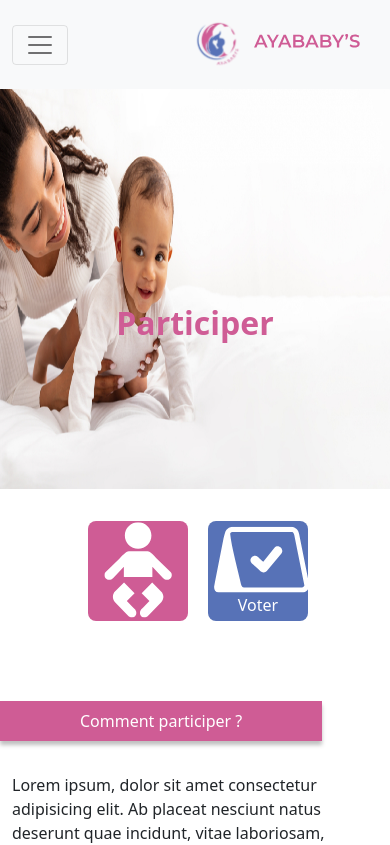
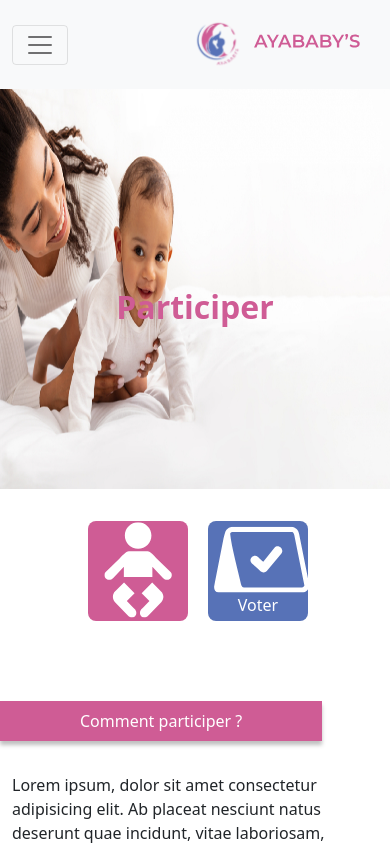
Before and after one commit to petitdekpe/ayababies-frontend, a Vue app: page /participer in a window 390 px wide. Shown: the top 845 px of the page. Built offline with nearby package versions, Linux system fonts and the light colour scheme.

Commit message:
Responsivité2

```diff
--- a/src/views/Participer.vue
+++ b/src/views/Participer.vue
@@ -262,7 +262,7 @@ header   img {
      height: 25em;
 }
 header > div .text-center{
-  top: 19em;
+  top: 18em;
 }
 }
 </style>
```
Also changed, not shown: src/views/Concours.vue (+0 -7 lines).
